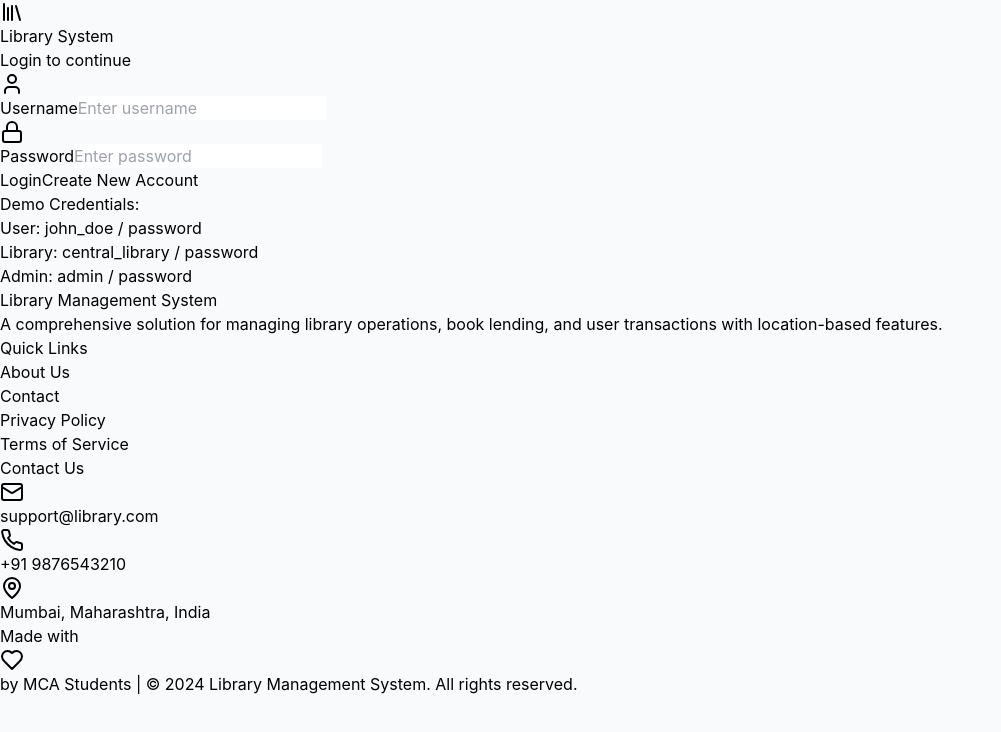
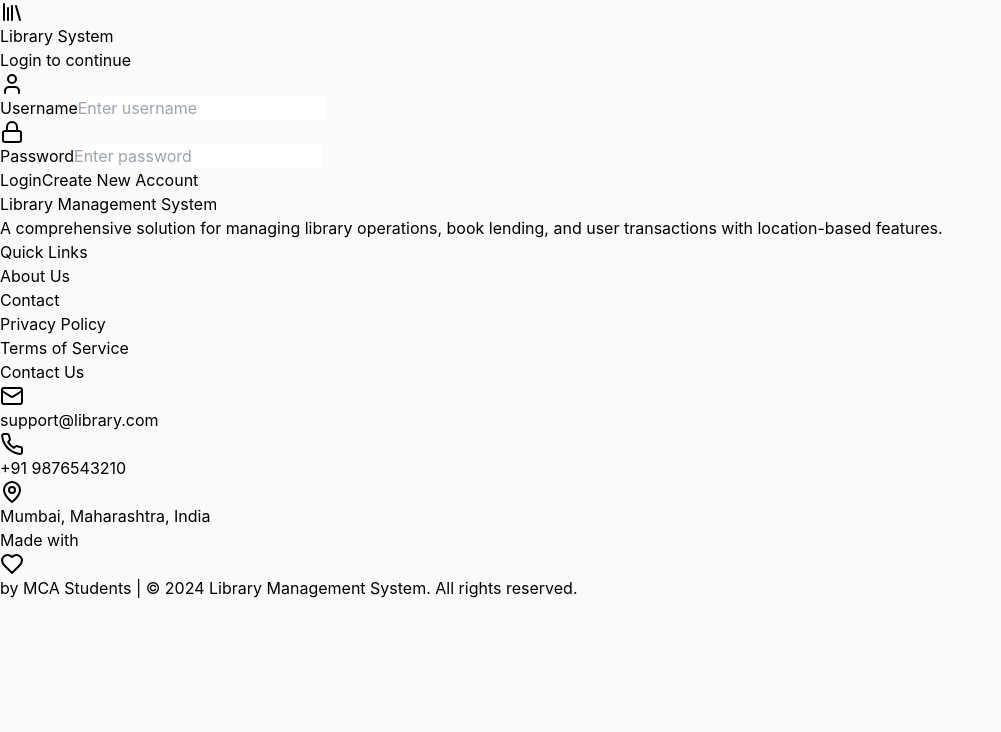
Before and after one commit to karthikdevadiga05/library_management_system, a React (Vite) app in the folder frontend/: page / in a window 1280 px wide. Shown: the top 732 px of the page, without its empty margins (0-1001 px from the left). Built offline with nearby package versions, Linux system fonts and the light colour scheme.

Commit message:
security: removed exposed test login credentials

```diff
--- a/frontend/src/components/Auth/Login.jsx
+++ b/frontend/src/components/Auth/Login.jsx
@@ -89,13 +89,6 @@
             Create New Account
           </button>
         </div>
-
-        <div className="mt-6 p-4 bg-gray-50 rounded-lg text-sm text-gray-600">
-          <p className="font-semibold mb-2">Demo Credentials:</p>
-          <p>User: john_doe / password</p>
-          <p>Library: central_library / password</p>
-          <p>Admin: admin / password</p>
-        </div>
       </div>
     </div>
   );
```
